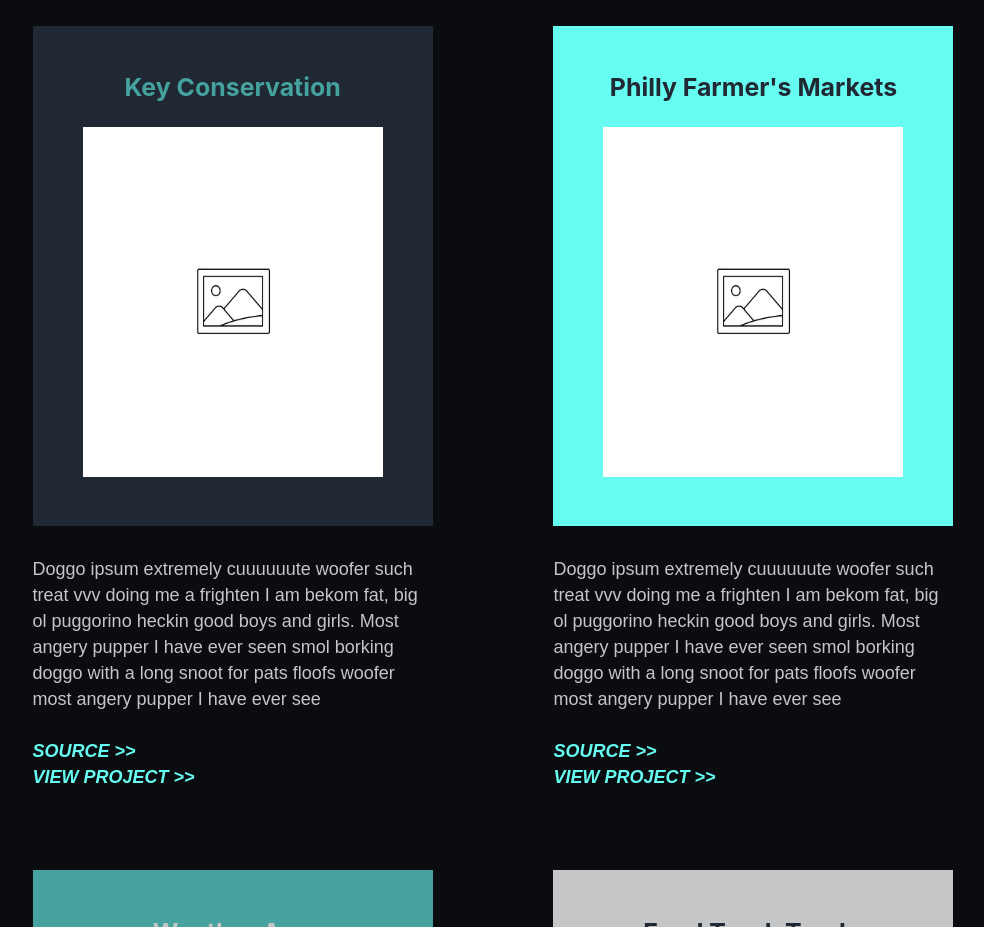
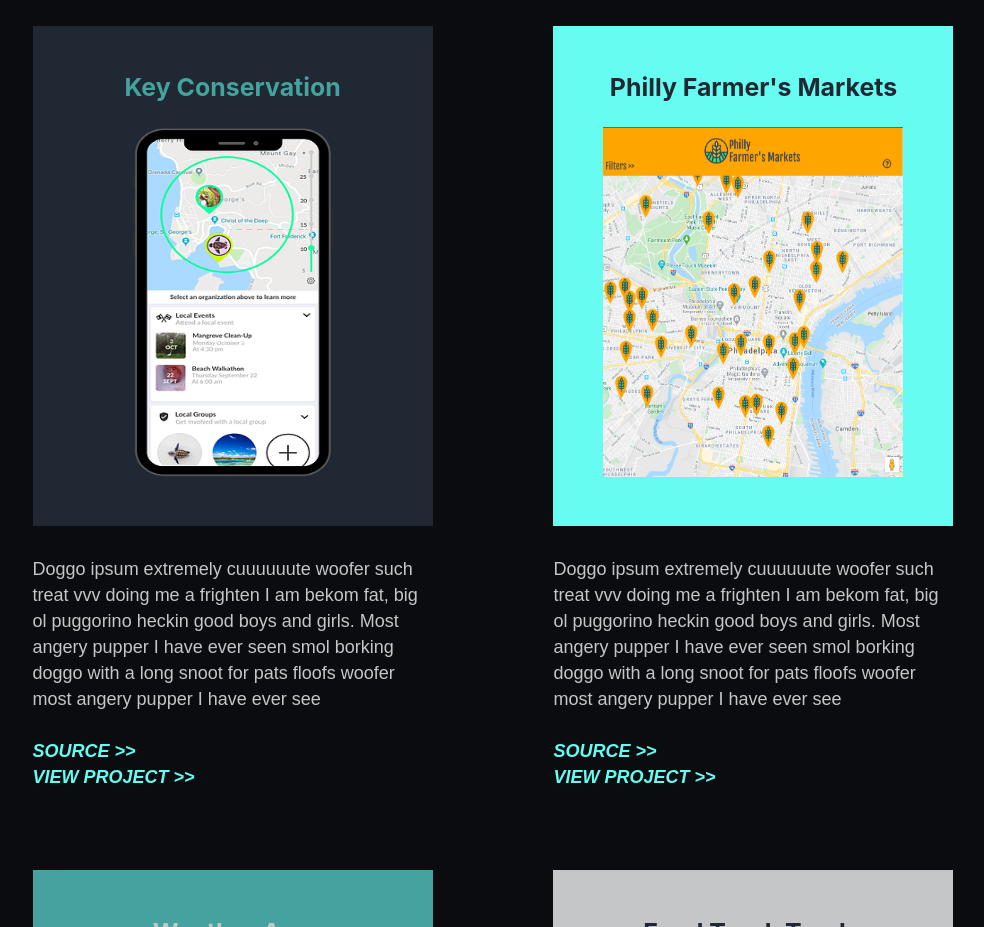
Before and after one commit to RashaMou/portfoliosite, a Gatsby site: page / in a window 1280 px wide. Shown: the part 1780-2707 px from the top of the page, without its empty margins (147-1131 px from the left). Built offline with nearby package versions, Linux system fonts and the light colour scheme; Gatsby itself is replaced by a stand-in of ours.

Commit message:
Add images to two projects

```diff
--- a/src/components/projects.js
+++ b/src/components/projects.js
@@ -1,5 +1,7 @@
 import * as React from "react"
 import placeholder from "../images/placeholder.png"
+import phillymarkets from "../images/phillymarkets.png"
+import key from "../images/key.webp"
 
 const Projects = () => {
   return (
@@ -10,7 +12,7 @@
         <div>
           <div className="project proj-1">
             <h3>Key Conservation</h3>
-            <img className="placeholder" src={placeholder} alt="placeholder" />
+            <img className="placeholder" src={key} alt="Key Conservation" />
           </div>
           <p>
             Doggo ipsum extremely cuuuuuute woofer such treat vvv doing me a
@@ -21,14 +23,18 @@
           <a href="#">
             <p className="project-source project-link">SOURCE >></p>
           </a>
-          <a href="#">
+          <a href="https://www.keyconservation.org">
             <p className="project-link view-project">VIEW PROJECT >></p>
           </a>
         </div>
         <div>
           <div className="project proj-2">
             <h3>Philly Farmer's Markets</h3>
-            <img className="placeholder" src={placeholder} alt="placeholder" />
+            <img
+              className="placeholder"
+              src={phillymarkets}
+              alt="Philly Farmer's Markets"
+            />
           </div>
           <p>
             Doggo ipsum extremely cuuuuuute woofer such treat vvv doing me a
@@ -39,7 +45,7 @@
           <a href="#">
             <p className="project-source project-link">SOURCE >></p>
           </a>
-          <a href="#">
+          <a href="https://www.phillyfarmersmarkets.com">
             <p className="project-link view-project">VIEW PROJECT >></p>
           </a>
         </div>
```
Also changed, not shown: src/images/key.webp (added), src/images/phillymarkets.png (added).
